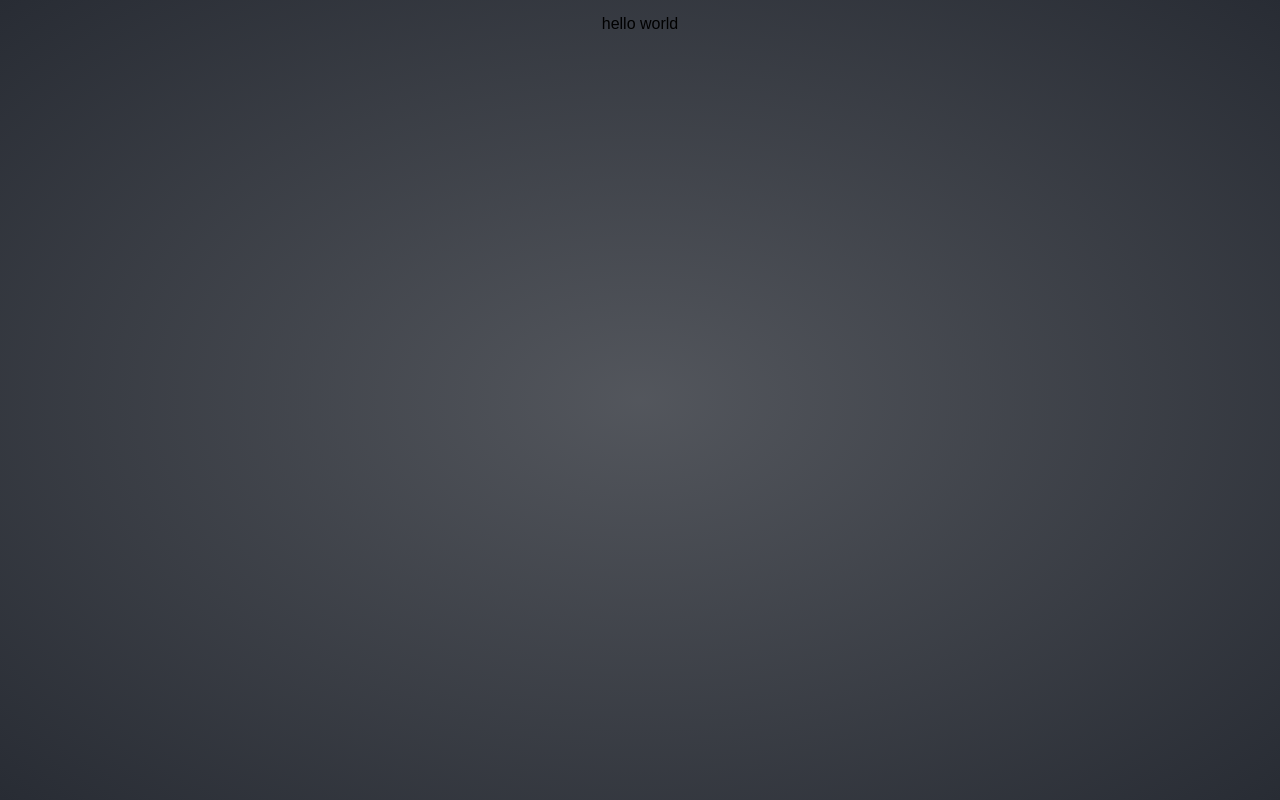
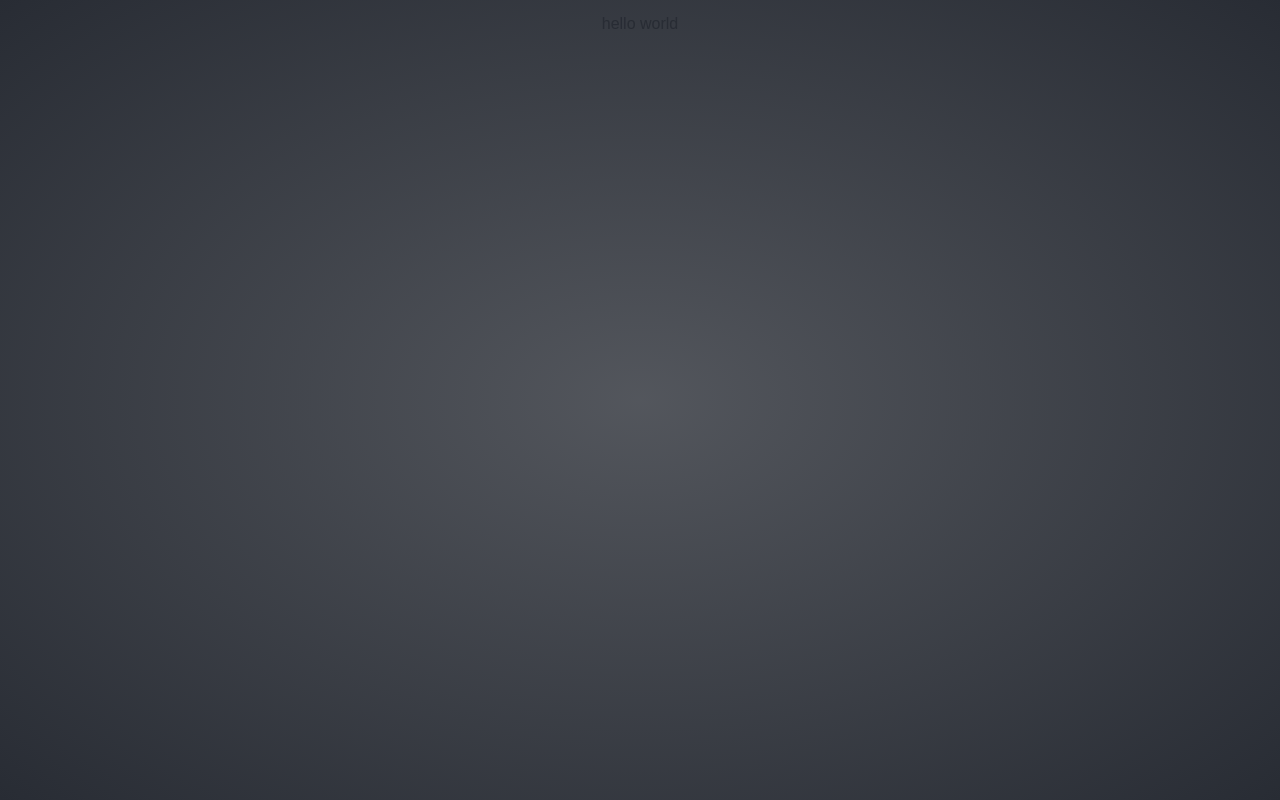
Before and after one commit to daanvanhasselt/sudoku, a React (Create React App) app: page / in a window 1280 px wide. Built offline with nearby package versions, Linux system fonts and the light colour scheme.

Commit message:
added theme

```diff
--- a/src/index.tsx
+++ b/src/index.tsx
@@ -2,12 +2,16 @@
 import ReactDOM from 'react-dom/client'
 import { register } from './core/service-worker/serviceWorkerRegistration'
 import { GlobalStyles } from './styles'
+import { ThemeProvider } from 'styled-components'
+import { theme } from './styles'
 
 const root = ReactDOM.createRoot(document.getElementById('root') as HTMLElement)
 root.render(
   <React.StrictMode>
-    <GlobalStyles />
-    <div>hello world</div>
+    <ThemeProvider theme={theme}>
+      <GlobalStyles />
+      <div>hello world</div>
+    </ThemeProvider>
   </React.StrictMode>
 )
 
--- a/src/styles/global.ts
+++ b/src/styles/global.ts
@@ -1,6 +1,7 @@
-import { createGlobalStyle } from 'styled-components'
+import { createGlobalStyle, css } from 'styled-components'
 
 export default createGlobalStyle`
+    ${({ theme }) => css`
       html {
         height: 100%;
 
@@ -11,8 +12,8 @@
           margin: 0;
 
           #root {
-            background: radial-gradient(#282c34cc, #282c34);
-            color: '#282c34';
+            background: ${theme.colors.background};
+            color: ${theme.colors.black};
             display: flex;
             font-family: sans-serif;
             height: 100%;
@@ -21,4 +22,6 @@
             text-align: center;
           }
         }
-  }`
+      }
+    `}
+`
--- a/src/styles/index.ts
+++ b/src/styles/index.ts
@@ -1 +1,2 @@
 export { default as GlobalStyles } from './global'
+export { default as theme } from './theme'
--- /dev/null
+++ b/src/styles/theme.ts
@@ -0,0 +1,12 @@
+const theme = {
+  colors: {
+    background: 'radial-gradient(#282c34cc, #282c34)',
+    black: '#282c34',
+    blue: '#a0e9fd',
+    lightBlue: '#caf3fe',
+    white: '#fff',
+  },
+  transition: '0.15s',
+}
+
+export default theme
--- /dev/null
+++ b/src/types/theme.d.ts
@@ -0,0 +1,9 @@
+import 'styled-components'
+
+import { theme } from '../styles'
+
+type Theme = typeof theme
+
+declare module 'styled-components' {
+  export interface DefaultTheme extends Theme {}
+}
```
Lines whose indentation alone changed are shown as unchanged.
